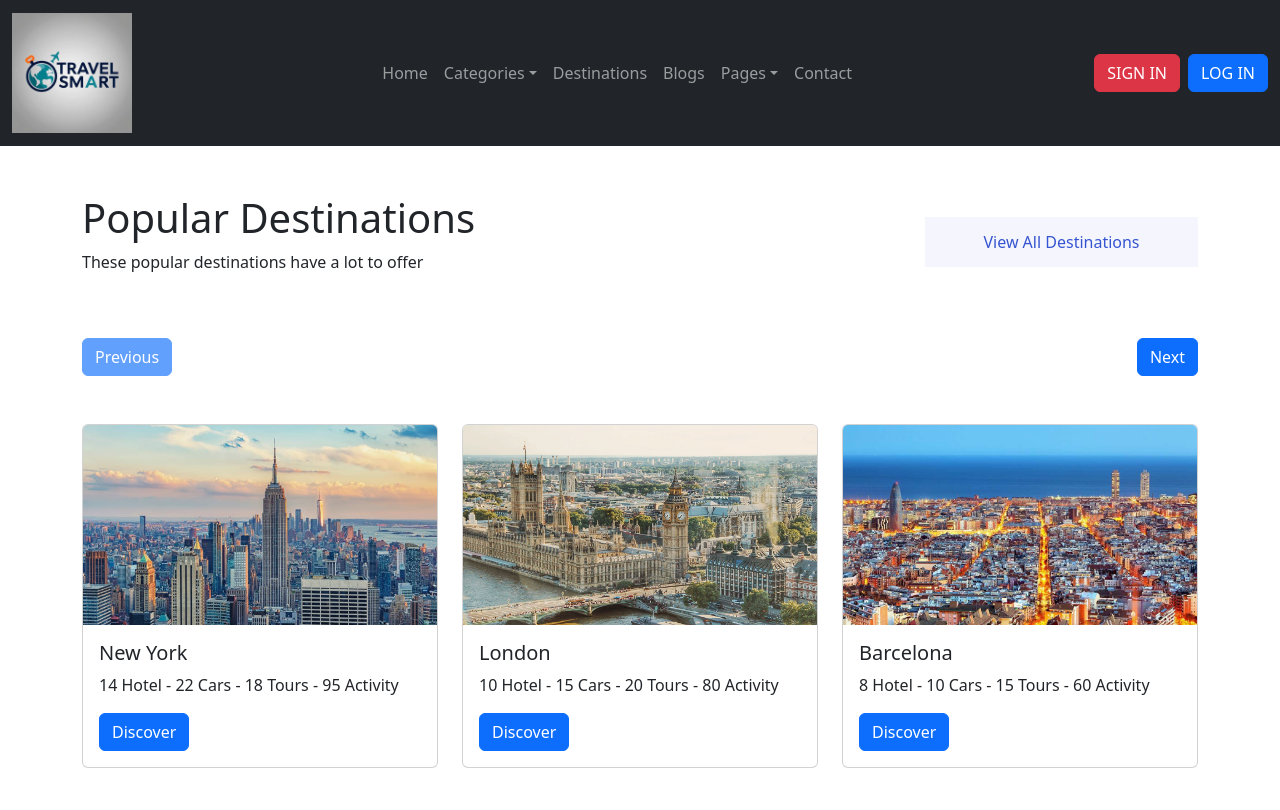
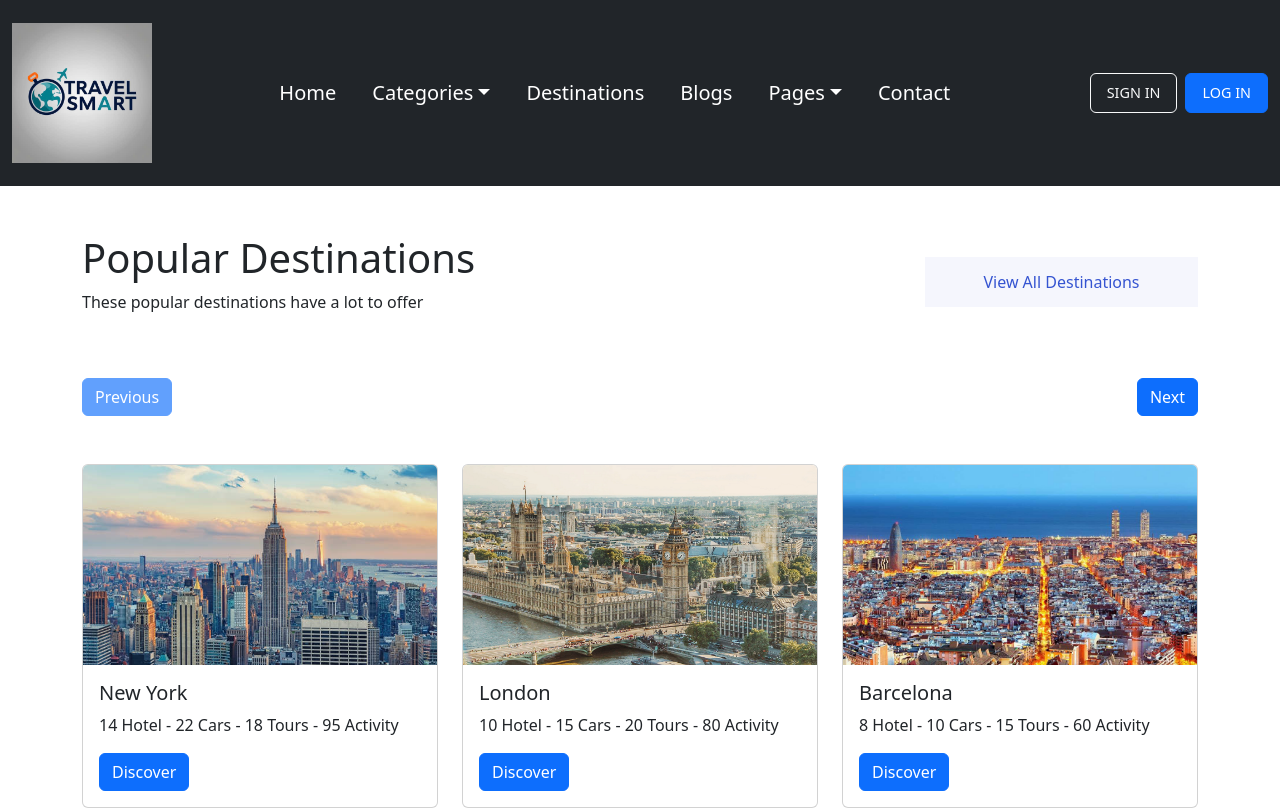
Before and after one commit to Hieuaptechw/travel, a React (Create React App) app in the folder travel-smart/: page / in a window 1280 px wide. Shown: the top 810 px of the page. Built offline with nearby package versions, Linux system fonts and the light colour scheme.

Commit message:
home
home

```diff
--- a/travel-smart/src/pages/user/layout/header/Header.jsx
+++ b/travel-smart/src/pages/user/layout/header/Header.jsx
@@ -1,11 +1,9 @@
 import React, { useState, useEffect } from 'react';
-import { Navbar, Nav, Container, NavDropdown, Button, Offcanvas, Form, FormControl } from 'react-bootstrap';
+import { Navbar, Nav, Container, NavDropdown, Button, Offcanvas } from 'react-bootstrap';
 import image from '../../../../assets/images/logo.jpg';
 import './Header.scss';
 
 const Header = () => {
-    const handleSelect = (eventKey) => alert(`selected ${eventKey}`);
-
     const [showOffcanvas, setShowOffcanvas] = useState(false);
     const [windowWidth, setWindowWidth] = useState(window.innerWidth);
 
@@ -39,27 +37,27 @@ const Header = () => {
                     {/* Navbar Menu for large screens */}
                     <Navbar.Collapse id="navbar-nav" className="d-none d-lg-flex justify-content-between">
                         <Nav className="mx-auto">
-                            <Nav.Link eventKey={1} href="#">Home</Nav.Link>
+                            <Nav.Link href="#">Home</Nav.Link>
                             <NavDropdown title="Categories" id="categories-dropdown">
-                                <NavDropdown.Item eventKey={2.1} href="#">Hotel</NavDropdown.Item>
-                                <NavDropdown.Item eventKey={2.2} href="#">Tour</NavDropdown.Item>
-                                <NavDropdown.Item eventKey={2.3} href="#">Activity</NavDropdown.Item>
-                                <NavDropdown.Item eventKey={2.4} href="#">Holiday Rentals</NavDropdown.Item>
-                                <NavDropdown.Item eventKey={2.5} href="#">Car</NavDropdown.Item>
-                                <NavDropdown.Item eventKey={2.6} href="#">Cruise</NavDropdown.Item>
-                                <NavDropdown.Item eventKey={2.7} href="#">Flight</NavDropdown.Item>
+                                <NavDropdown.Item href="#">Hotel</NavDropdown.Item>
+                                <NavDropdown.Item href="#">Tour</NavDropdown.Item>
+                                <NavDropdown.Item href="#">Activity</NavDropdown.Item>
+                                <NavDropdown.Item href="#">Holiday Rentals</NavDropdown.Item>
+                                <NavDropdown.Item href="#">Car</NavDropdown.Item>
+                                <NavDropdown.Item href="#">Cruise</NavDropdown.Item>
+                                <NavDropdown.Item href="#">Flight</NavDropdown.Item>
                             </NavDropdown>
-                            <Nav.Link eventKey={3} href="#">Destinations</Nav.Link>
-                            <Nav.Link eventKey={4} href="#">Blogs</Nav.Link>
+                            <Nav.Link href="#">Destinations</Nav.Link>
+                            <Nav.Link href="#">Blogs</Nav.Link>
                             <NavDropdown title="Pages" id="pages-dropdown">
-                                <NavDropdown.Item eventKey={5.1} href="#">About</NavDropdown.Item>
-                                <NavDropdown.Item eventKey={5.2} href="#">Terms</NavDropdown.Item>
+                                <NavDropdown.Item href="#">About</NavDropdown.Item>
+                                <NavDropdown.Item href="#">Terms</NavDropdown.Item>
                             </NavDropdown>
-                            <Nav.Link eventKey={6} href="#">Contact</Nav.Link>
+                            <Nav.Link href="#">Contact</Nav.Link>
                         </Nav>
                         <div className="d-flex align-items-center">
-                            <Button variant="danger" className="ms-2">SIGN IN</Button>
-                            <Button variant="primary" className="ms-2">LOG IN</Button>
+                            <Button variant="outline-light" className="header-button ms-2">SIGN IN</Button>
+                            <Button variant="primary" className="header-button ms-2">LOG IN</Button>
                         </div>
                     </Navbar.Collapse>
 
@@ -70,25 +68,27 @@ const Header = () => {
                         </Offcanvas.Header>
                         <Offcanvas.Body>
                             <Nav className="flex-column">
-                                <Nav.Link eventKey={1} href="#">Home</Nav.Link>
+                                <Nav.Link href="#">Home</Nav.Link>
                                 <NavDropdown title="Categories" id="categories-dropdown">
-                                    <NavDropdown.Item eventKey={2.1} href="#">Hotel</NavDropdown.Item>
-                                    <NavDropdown.Item eventKey={2.2} href="#">Tour</NavDropdown.Item>
-                                    <NavDropdown.Item eventKey={2.3} href="#">Activity</NavDropdown.Item>
-                                    <NavDropdown.Item eventKey={2.4} href="#">Holiday Rentals</NavDropdown.Item>
-                                    <NavDropdown.Item eventKey={2.5} href="#">Car</NavDropdown.Item>
-                                    <NavDropdown.Item eventKey={2.6} href="#">Cruise</NavDropdown.Item>
-                                    <NavDropdown.Item eventKey={2.7} href="#">Flight</NavDropdown.Item>
+                                    <NavDropdown.Item href="#">Hotel</NavDropdown.Item>
+                                    <NavDropdown.Item href="#">Tour</NavDropdown.Item>
+                                    <NavDropdown.Item href="#">Activity</NavDropdown.Item>
+                                    <NavDropdown.Item href="#">Holiday Rentals</NavDropdown.Item>
+                                    <NavDropdown.Item href="#">Car</NavDropdown.Item>
+                                    <NavDropdown.Item href="#">Cruise</NavDropdown.Item>
+                                    <NavDropdown.Item href="#">Flight</NavDropdown.Item>
                                 </NavDropdown>
-                                <Nav.Link eventKey={3} href="#">Destinations</Nav.Link>
-                                <Nav.Link eventKey={4} href="#">Blogs</Nav.Link>
+                                <Nav.Link href="#">Destinations</Nav.Link>
+                                <Nav.Link href="#">Blogs</Nav.Link>
                                 <NavDropdown title="Pages" id="pages-dropdown">
-                                    <NavDropdown.Item eventKey={5.1} href="#">About</NavDropdown.Item>
-                                    <NavDropdown.Item eventKey={5.2} href="#">Terms</NavDropdown.Item>
+                                    <NavDropdown.Item href="#">About</NavDropdown.Item>
+                                    <NavDropdown.Item href="#">Terms</NavDropdown.Item>
                                 </NavDropdown>
-                                <Nav.Link eventKey={6} href="#">Contact</Nav.Link>
-                                <Button variant="danger" className="mt-2">SIGN IN</Button>
-                                <Button variant="primary" className="mt-2">LOG IN</Button>
+                                <Nav.Link href="#">Contact</Nav.Link>
+                                <div className="d-flex flex-column">
+                                    <Button variant="outline-light" className="mt-2">SIGN IN</Button>
+                                    <Button variant="primary" className="mt-2">LOG IN</Button>
+                                </div>
                             </Nav>
                         </Offcanvas.Body>
                     </Offcanvas>
--- a/travel-smart/src/pages/user/layout/header/Header.scss
+++ b/travel-smart/src/pages/user/layout/header/Header.scss
@@ -1,7 +1,70 @@
 .header {
     background-color: #212529;
+    padding: 10px 0;
 
     .logo {
-        width: 120px;
+        width: 140px;
+        height: auto;
+    }
+
+    .navbar-nav .nav-link {
+        color: white !important;
+        font-size: 20px;
+        font-weight: 500;
+        padding: 10px 15px;
+        margin-right: 20px;
+    }
+
+    .navbar-nav .nav-link:hover {
+        color: #007bff !important;
+    }
+
+    .header-button {
+        padding: 8px 16px;
+        font-size: 0.9rem;
+        text-transform: uppercase;
+    }
+
+    .offcanvas-custom {
+        background-color: #212529;
+
+        .offcanvas-title {
+            color: white;
+        }
+
+        .nav-link {
+            color: white !important;
+            padding: 10px;
+        }
+
+        .nav-link:hover {
+            color: #007bff !important;
+        }
+
+        .btn {
+            font-size: 0.9rem;
+            text-transform: uppercase;
+            border-radius: 25px;
+        }
+    }
+
+    .nav-dropdown {
+        color: white;
+        background: #343a40;
+
+        .dropdown-item {
+            color: white !important;
+
+            &:hover {
+                background-color: #007bff;
+            }
+        }
+    }
+
+    /* Responsive adjustments */
+    @media (max-width: 991px) {
+        .logo {
+            width: 120px;
+        }
     }
 }
```
